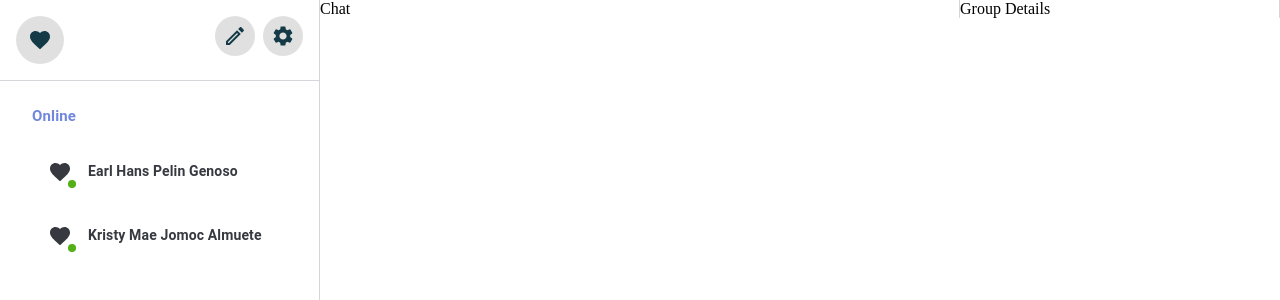
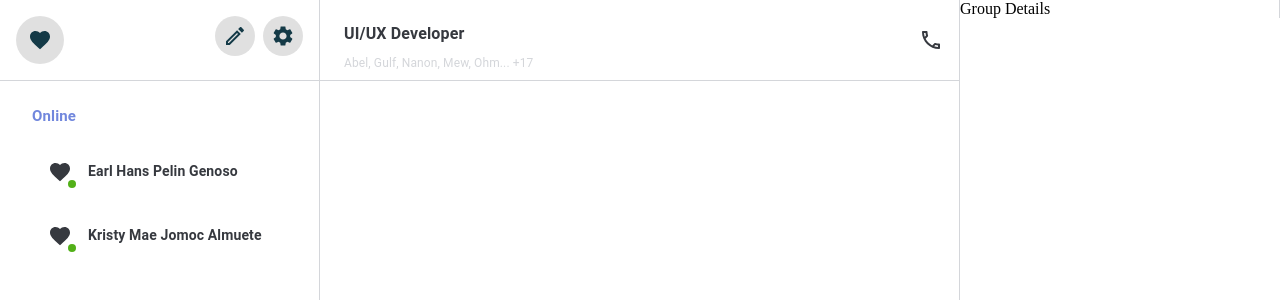
Before and after one commit to earlhansg/group-chat-app, a React (Create React App) app in the folder client/: page /room in a window 1280 px wide. Shown: the top 300 px of the page. Built offline with nearby package versions, Linux system fonts and the light colour scheme.

Commit message:
Client - designed Chat Header Component under chat directory

```diff
--- a/client/src/components/room/Chat.tsx
+++ /dev/null
@@ -1,11 +0,0 @@
-import React from 'react'
-
-const Chat = () => {
-  return (
-    <div>
-      Chat
-    </div>
-  )
-}
-
-export default Chat
--- /dev/null
+++ b/client/src/components/room/chat/Chat.tsx
@@ -0,0 +1,13 @@
+import React from 'react'
+import { Box } from "@mui/material";
+import Header from './Header';
+
+const Chat = () => {
+  return (
+    <Box sx={{height:"100vh"}}>
+      <Header/>
+    </Box>
+  )
+}
+
+export default Chat
--- /dev/null
+++ b/client/src/components/room/chat/Header.tsx
@@ -0,0 +1,46 @@
+import React, { useContext } from "react";
+import { ThemeContext } from "../../../utils/theme/ThemeContext";
+import { Stack, Typography } from "@mui/material";
+import PhoneOutlinedIcon from "@mui/icons-material/PhoneOutlined";
+
+const Header = () => {
+  const theme = useContext(ThemeContext);
+  return (
+    <>
+      <Stack
+        direction="row"
+        sx={{
+          borderBottom: `1.9px solid ${theme.palette.primary.light}`,
+          height: "auto",
+        }}
+      >
+        <Stack flexDirection={"column"} ml={3} mr={"auto"} mt={2.7}>
+          <Typography
+            sx={{
+              fontSize: "16px",
+              fontWeight: "600",
+              marginBottom: 1,
+            }}
+            color="primary"
+          >
+            UI/UX Developer
+          </Typography>
+          <Typography
+            sx={{
+              fontSize: "12px",
+              marginBottom: 1,
+              color: theme.palette.primary.light,
+            }}
+          >
+            Abel, Gulf, Nanon, Mew, Ohm... +17
+          </Typography>
+        </Stack>
+        <Stack justifyContent={"center"} mr={2}>
+          <PhoneOutlinedIcon color="primary" />
+        </Stack>
+      </Stack>
+    </>
+  );
+};
+
+export default Header;
--- a/client/src/layout/RoomLayout.tsx
+++ b/client/src/layout/RoomLayout.tsx
@@ -1,7 +1,7 @@
 import { Grid } from "@mui/material";
 import React, { useContext } from "react";
 import Users from "../components/room/users/Users";
-import Chat from "../components/room/Chat";
+import Chat from "../components/room/chat/Chat";
 import GroupDetails from "../components/room/GroupDetails";
 import { ThemeContext } from "../utils/theme/ThemeContext";
 
```
